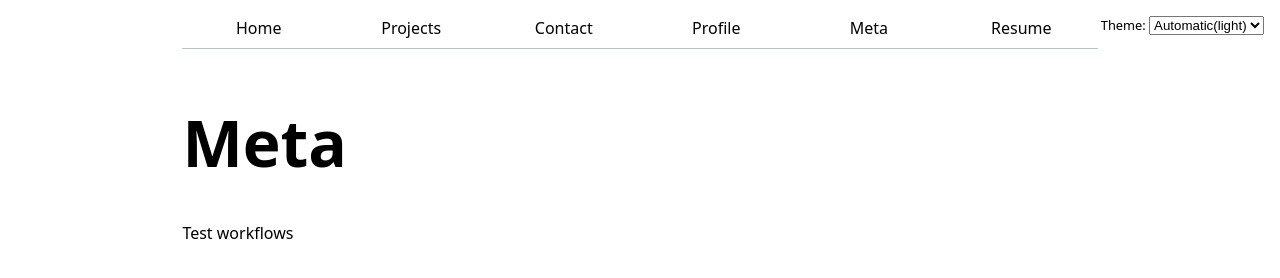
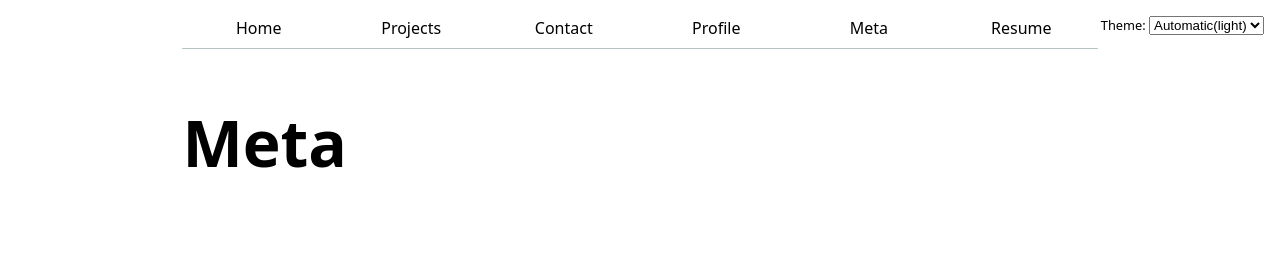
Before and after one commit to shiwei819/Personal-site-and-portfolio, a website: page meta/index.html in a window 1280 px wide. Drawn offline with Linux system fonts and the light colour scheme.

Commit message:
test workflows

```diff
--- a/meta/index.html
+++ b/meta/index.html
@@ -9,6 +9,6 @@
 </head>
 <body>
     <h1 class="meta">Meta</h1>
-    <p> Test workflows </p>
+    <p></p>
 </body>
 </html>
```
